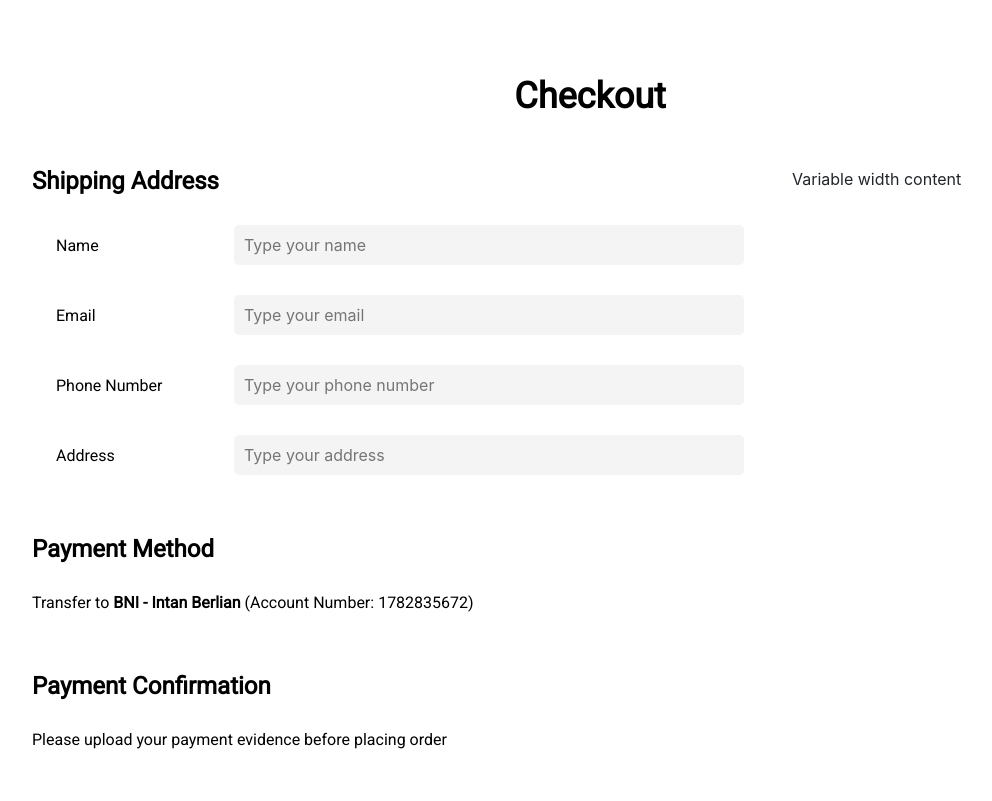
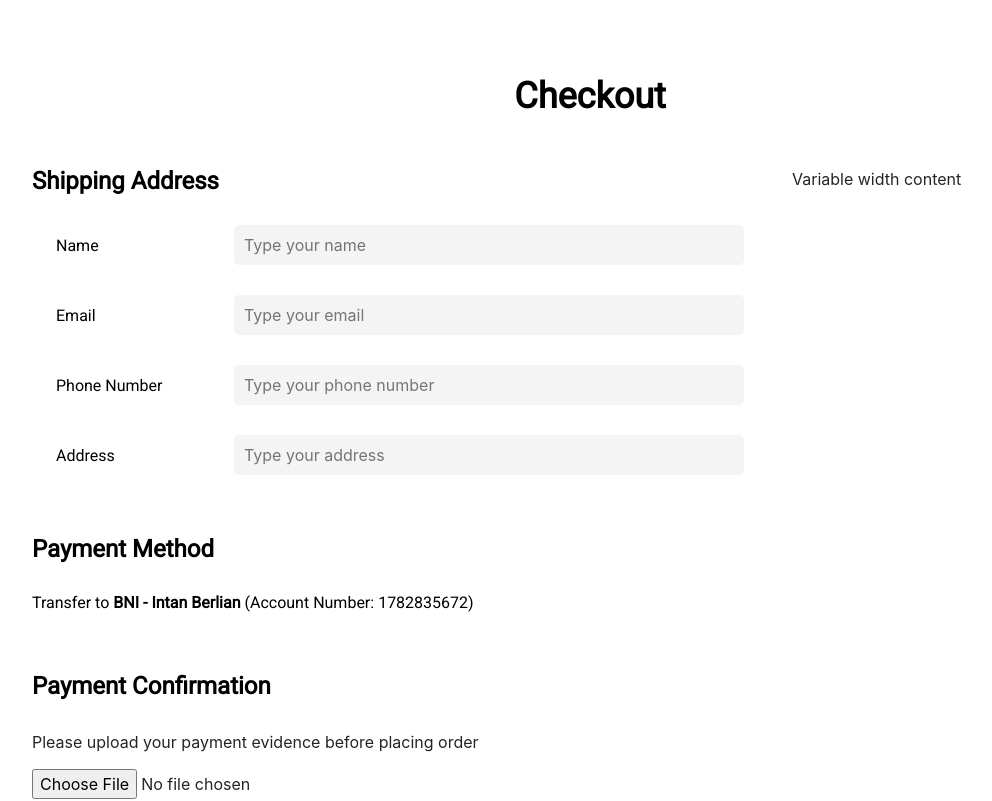
Before and after one commit to BeliGrosir/frontend, a Next.js app: page /checkout in a window 1280 px wide. Shown: the top 801 px of the page, without its empty margins (50-1042 px from the left). Built offline with nearby package versions, Linux system fonts and the light colour scheme.

Commit message:
feat: add file field

```diff
--- /dev/null
+++ b/components/FileField/FileField.module.css
@@ -0,0 +1,8 @@
+.container {
+    display: flex;
+    flex-direction: column;
+}
+
+.fileFieldInput {
+    margin-top: 15px;
+}
--- /dev/null
+++ b/components/FileField/index.js
@@ -0,0 +1,25 @@
+import React, { useState } from 'react';
+import styles from './FileField.module.css'
+
+const FileField = ({ description, required, error, onFileSelected }) => {
+    const [fileName, setFileName] = useState('');
+
+    const handleChange = (event) => {
+        onFileSelected(event.target.files);
+        setFileName(event.target.files[0].name);
+    }
+
+    return (
+        <div className={styles.container}>
+            {fileName === '' ? (
+                <label className="desc">{description}</label>
+            ) : (
+                <label className="desc name">{fileName}</label>
+            )}
+            <input required={required} type="file" onChange={handleChange} className={styles.fileFieldInput} />
+            {error && <span className="error">{error}</span>}
+        </div>
+    );
+}
+
+export default FileField;
--- a/pages/checkout/index.js
+++ b/pages/checkout/index.js
@@ -1,5 +1,6 @@
 import Head from 'next/head'
 
+import FileField from '../../components/FileField'
 import SideTextField from '../../components/SideTextField'
 import TextareaField from '../../components/TextareaField'
 
@@ -46,7 +47,9 @@ export default function Checkout() {
                         </div>
                         <div className={styles.paymentConfirmation}>
                             <h3>Payment Confirmation</h3>
-                            <p>Please upload your payment evidence before placing order</p>
+                            <FileField
+                                description={'Please upload your payment evidence before placing order'}
+                            />
                         </div>
                         <div className={styles.note}>
                             <h3>Note</h3>
--- a/styles/Checkout.module.css
+++ b/styles/Checkout.module.css
@@ -48,8 +48,7 @@
     margin-bottom: 30px;
 }
 
-.paymentMethod p,
-.paymentConfirmation p {
+.paymentMethod p {
     font-family: Roboto;
     font-style: normal;
     font-weight: normal;
```
